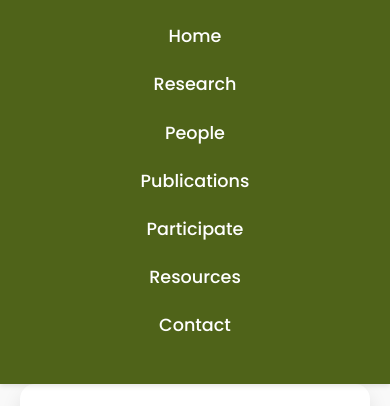
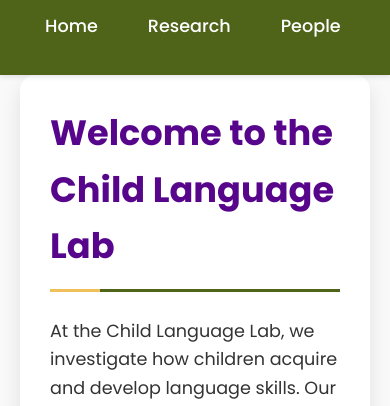
Before and after one commit to Sir-Teo/NYU-CLL-Website, a plain HTML site: page index.html in a window 390 px wide. Shown: the part 436-842 px from the top of the page. Drawn offline with nearby package versions, Linux system fonts and the light colour scheme; a web font is replaced by a local one.

Commit message:
update styles

```diff
--- a/styles.css
+++ b/styles.css
@@ -480,12 +480,25 @@ footer {
     }
 
     nav ul {
-        flex-direction: column;
-        align-items: center;
+        flex-direction: row;
+        justify-content: flex-start;
+        overflow-x: auto;
+        -webkit-overflow-scrolling: touch;
+        flex-wrap: nowrap;
+    }
+
+    nav ul::-webkit-scrollbar {
+        display: none;
+    }
+
+    nav ul {
+        -ms-overflow-style: none;
+        scrollbar-width: none;
     }
 
     nav ul li {
-        margin: 10px 0;
+        margin: 0 10px;
+        flex: 0 0 auto;
     }
 
     .section {
```
Also changed, not shown: public/imgs/people/Jessica.jpg, 4 other files.
